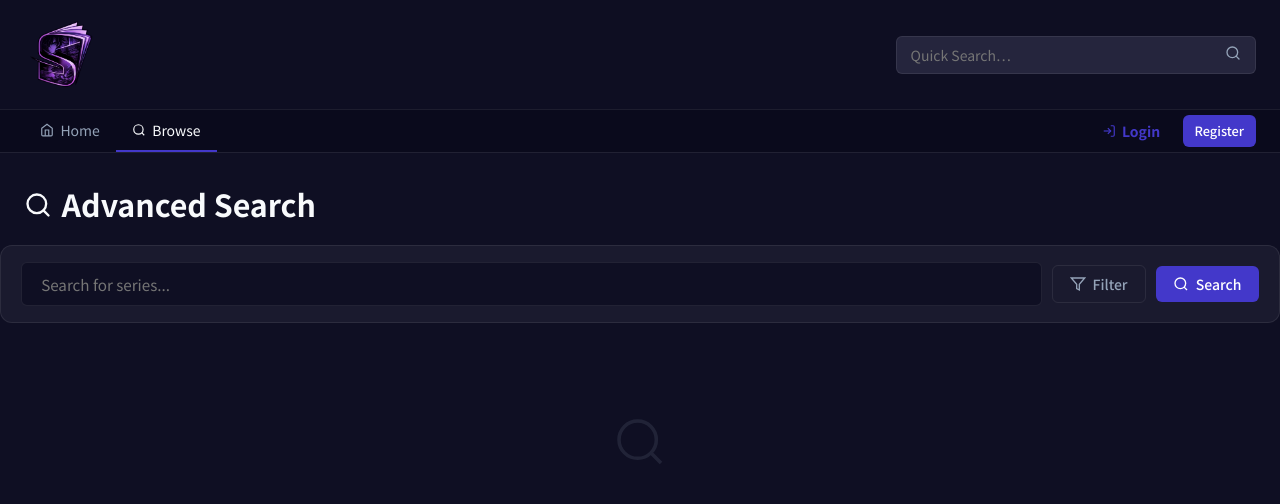
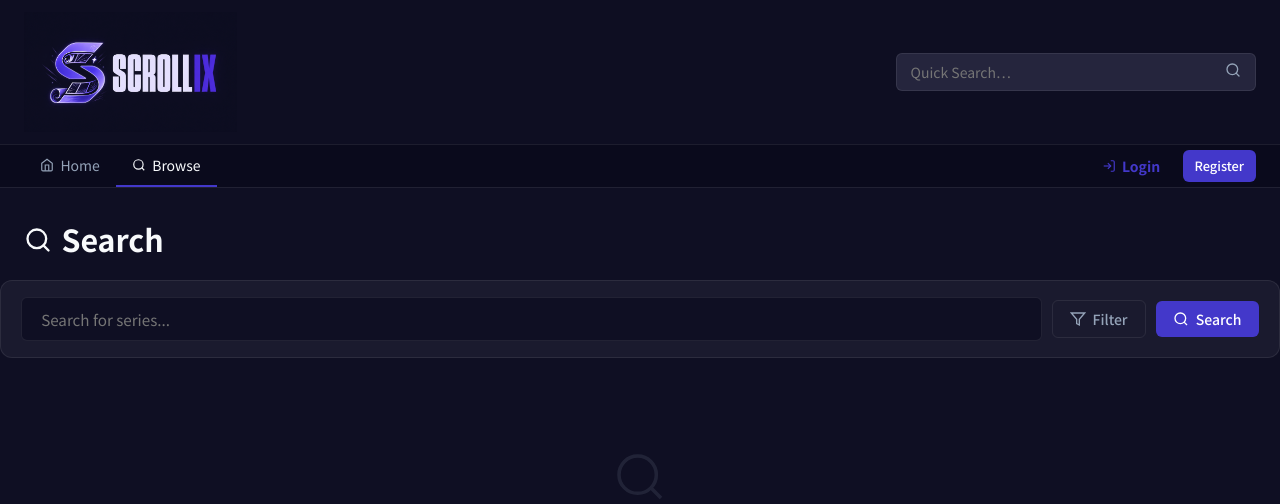
Before and after one commit to AdmMRZ/scrollix, a Django app: page /browse/ in a window 1280 px wide. Shown: the top 504 px of the page. Run offline with Django 5.2, Linux system fonts and the light colour scheme; data that the repository does not hold is empty.

Commit message:
feat: new logo and initial UI layout with base templates

```diff
--- a/static/css/style.css
+++ b/static/css/style.css
@@ -84,7 +84,7 @@ h3 { font-size: clamp(1.1rem, 2vw, 1.4rem); }
   flex-shrink: 0;
 }
 .navbar-brand-img {
-  height: 85px; width: auto; object-fit: contain;
+  height: 120px; width: auto; object-fit: contain;
   display: block;
 }
 
--- a/templates/base.html
+++ b/templates/base.html
@@ -6,7 +6,7 @@
   <title>{% block title %}Scrollix{% endblock %}</title>
   <meta name="description" content="{% block meta_description %}Read manga online free — latest chapters, thousands of titles.{% endblock %}">
   {% load static %}
-  <link rel="icon" type="image/png" href="{% static 'img/logo.png' %}">
+  <link rel="icon" type="image/png" href="{% static 'img/logo.png' %}?v=2">
   <link rel="stylesheet" href="{% static 'css/style.css' %}">
   {% block extra_head %}{% endblock %}
 </head>
@@ -18,7 +18,7 @@
   <div class="navbar-top">
     <div class="navbar-top-inner">
       <a href="{% url 'home' %}" class="navbar-brand">
-        <img src="{% static 'img/logo.png' %}" alt="Scrollix" class="navbar-brand-img"
+        <img src="{% static 'img/long_logo.png' %}" alt="Scrollix" class="navbar-brand-img"
              onerror="this.style.display='none'">
       </a>
 
--- a/templates/manga/browse.html
+++ b/templates/manga/browse.html
@@ -11,7 +11,7 @@
            stroke="currentColor" stroke-width="2" stroke-linecap="round" stroke-linejoin="round">
         <circle cx="11" cy="11" r="8"/><path d="m21 21-4.35-4.35"/>
       </svg>
-      Advanced Search
+      Search
     </h1>
   </div>
 
```
Also changed, not shown: static/img/logo.png, static/img/long_logo.png (added).
